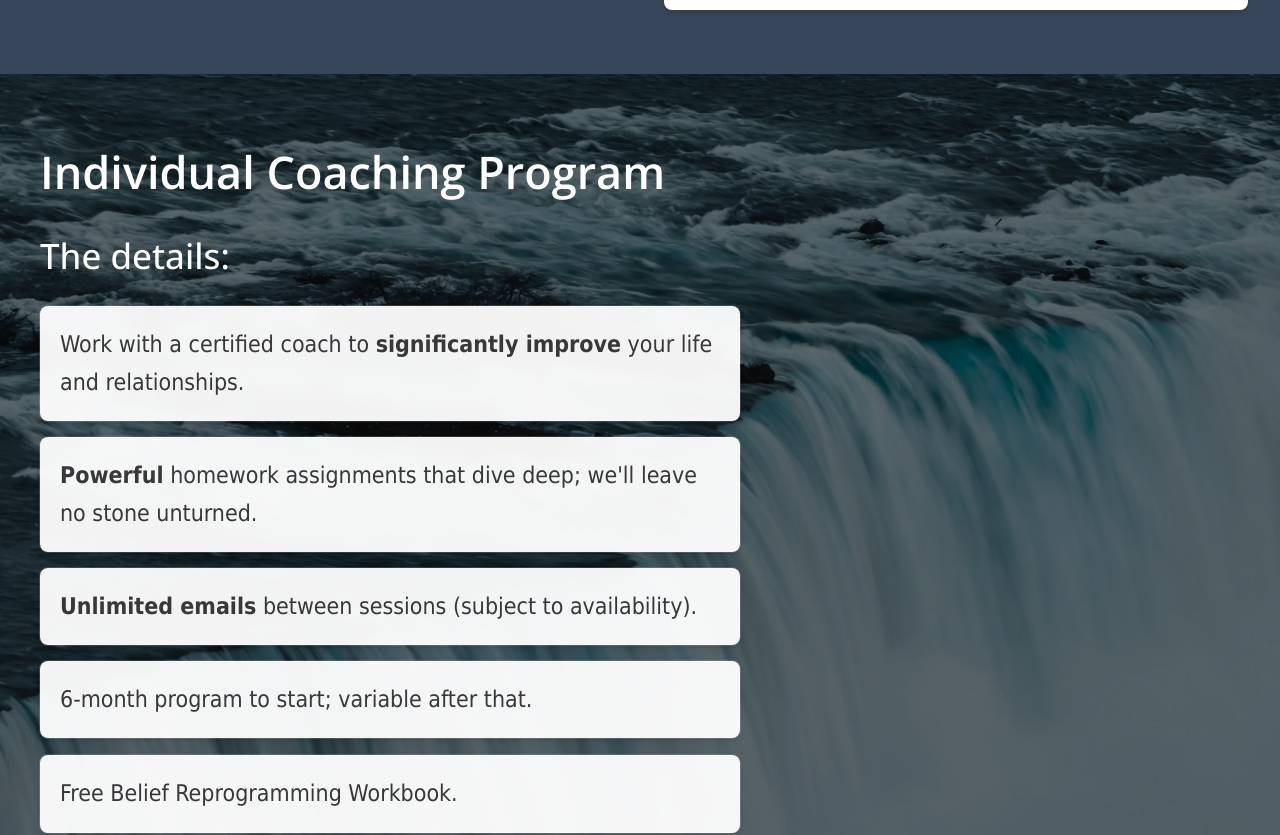
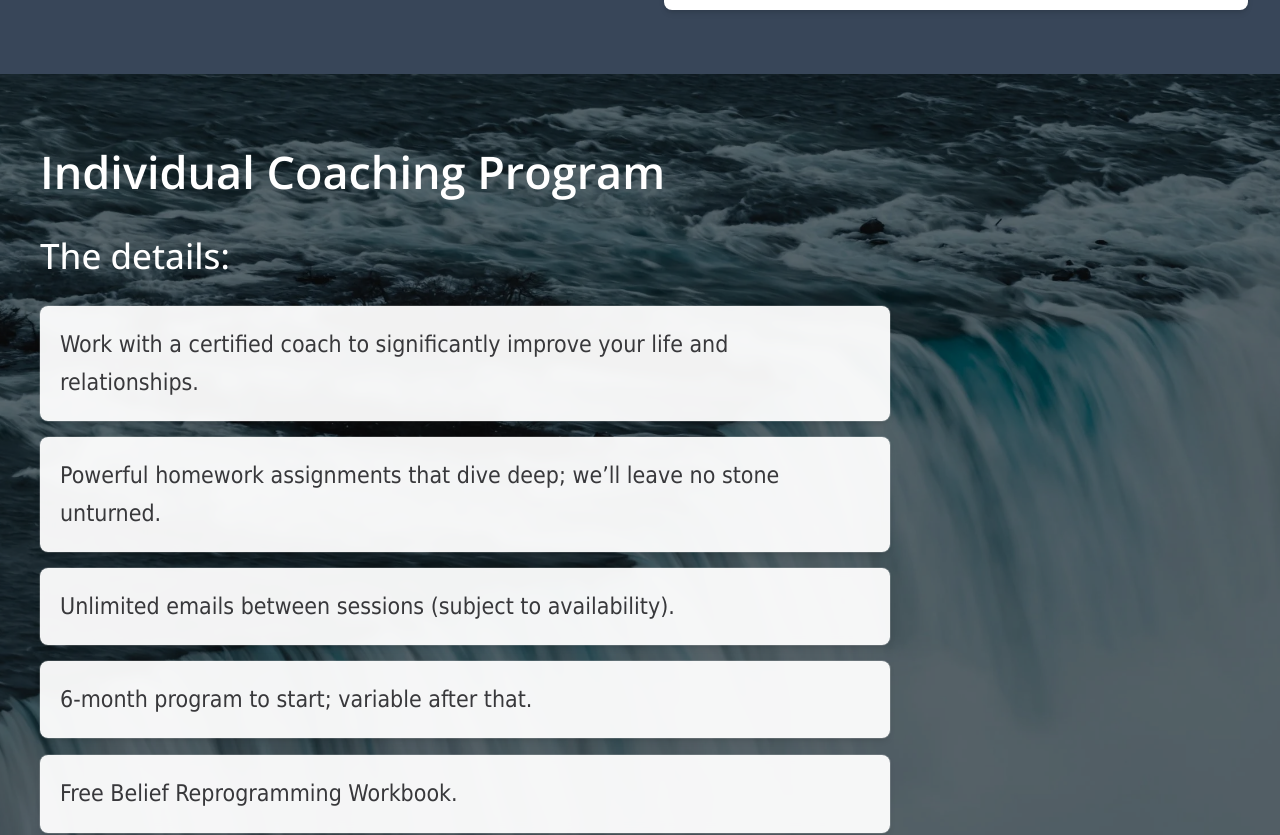
Before and after one commit to michaelzick/michaelzick.com, a Next.js app: page / in a window 1280 px wide. Shown: the part 3180-4015 px from the top of the page. Built offline with nearby package versions, Linux system fonts and the light colour scheme.

Commit message:
widened card width

```diff
--- a/components/sections/ProgramSection.tsx
+++ b/components/sections/ProgramSection.tsx
@@ -12,17 +12,11 @@ interface ProgramSectionProps {
 
 export function ProgramSection({ sectionRef, titleRef, scrollMarginTop, isVisible }: ProgramSectionProps) {
   const detailItems: ReactNode[] = [
-    <>
-      Work with a certified coach to <strong>significantly improve</strong> your life and relationships.
-    </>,
-    <>
-      <strong>Powerful</strong> homework assignments that dive deep; we&apos;ll leave no stone unturned.
-    </>,
-    <>
-      <strong>Unlimited emails</strong> between sessions (subject to availability).
-    </>,
-    <>6-month program to start; variable after that.</>,
-    <>Free Belief Reprogramming Workbook.</>,
+    'Work with a certified coach to significantly improve your life and relationships.',
+    'Powerful homework assignments that dive deep; we’ll leave no stone unturned.',
+    'Unlimited emails between sessions (subject to availability).',
+    '6-month program to start; variable after that.',
+    'Free Belief Reprogramming Workbook.',
   ];
 
   return (
@@ -34,7 +28,7 @@ export function ProgramSection({ sectionRef, titleRef, scrollMarginTop, isVisibl
     >
       <div className="absolute inset-0 bg-black/50" aria-hidden="true" />
       <div className="relative mx-auto max-w-[1200px]">
-        <FadeInSection className="space-y-6 max-w-[700px]">
+        <FadeInSection className="space-y-6 max-w-[850px]">
           <h2 ref={titleRef} className="text-[45px] font-semibold">
             Individual Coaching Program
           </h2>
```
